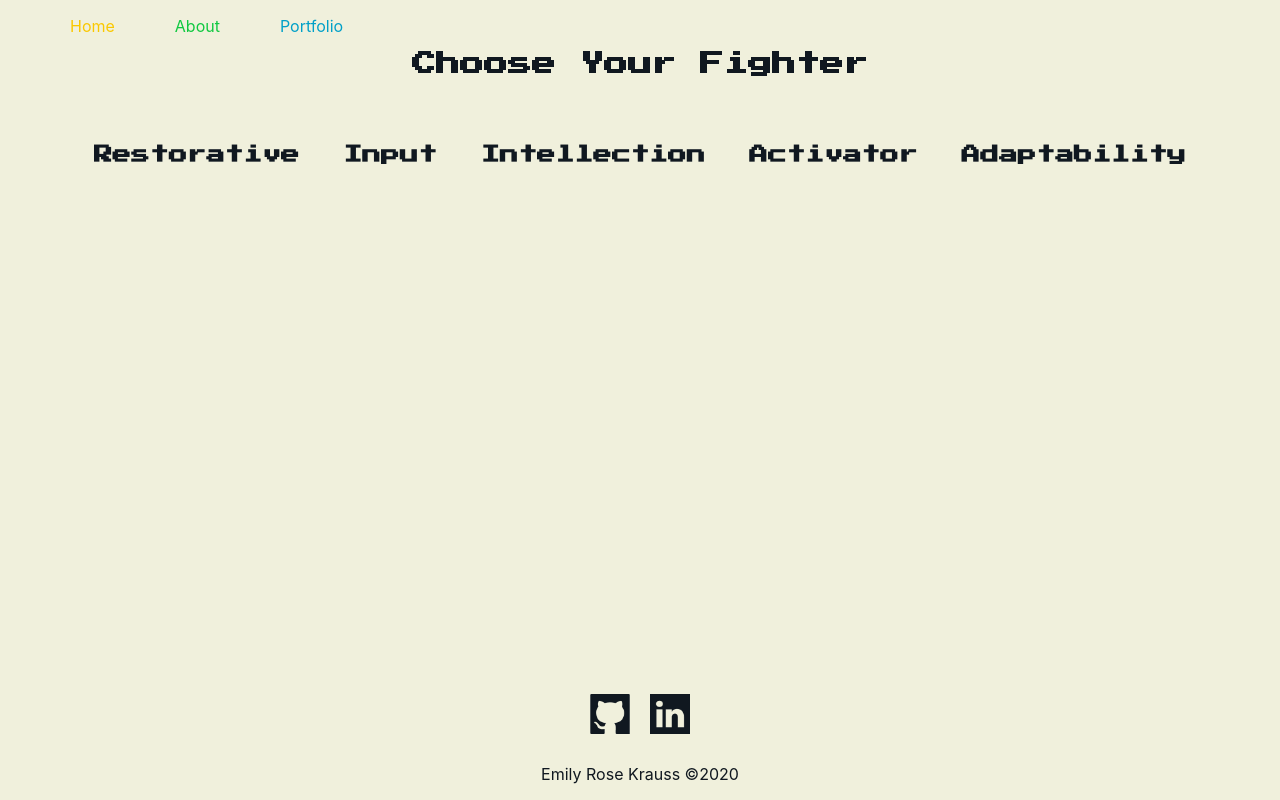
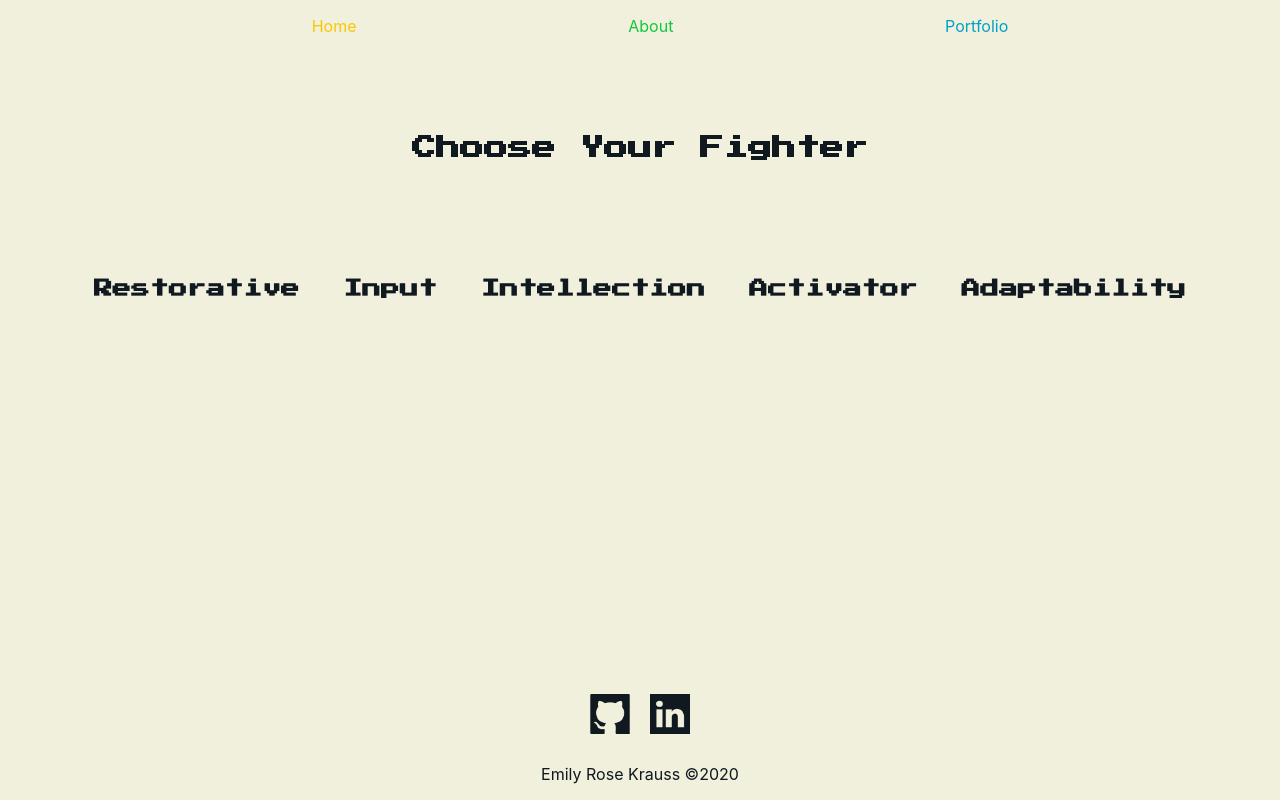
Before and after one commit to Emily-Rose-K/portfolio, a Next.js app: page /about in a window 1280 px wide. Built offline with nearby package versions, Linux system fonts and the light colour scheme.

Commit message:
fixed nav

```diff
--- a/components/navbar.js
+++ b/components/navbar.js
@@ -14,7 +14,7 @@ export default function Navbar() {
             <Head>
                 <title>ERK Portfolio</title>
             </Head>
-            <navbar>
+            <navbar id="nav">
                 <ul>
                     <li>
                         <Link href="/">
@@ -33,13 +33,6 @@ export default function Navbar() {
                     </li>
                 </ul>
             </navbar>
-            <style jsx>
-                {` li {
-                    display: inline;
-                    margin: 30px;
-                    }
-                `}
-            </style>
         </div>
     )
 }
--- a/styles/globals.css
+++ b/styles/globals.css
@@ -15,6 +15,13 @@ a {
 
 * {
   box-sizing: border-box;
+}
+
+#nav ul {
+  display: flex;
+  flex-direction: row;
+  list-style-type: none;
+  justify-content: space-evenly;
 }
 
 #emily {
@@ -73,7 +80,7 @@ h1 {
   display: flex;
   justify-content: center;
   font-family: 'Press Start 2P';
-  margin: 10px 300px
+  margin: 100px 200px;
 }
 
 
```
